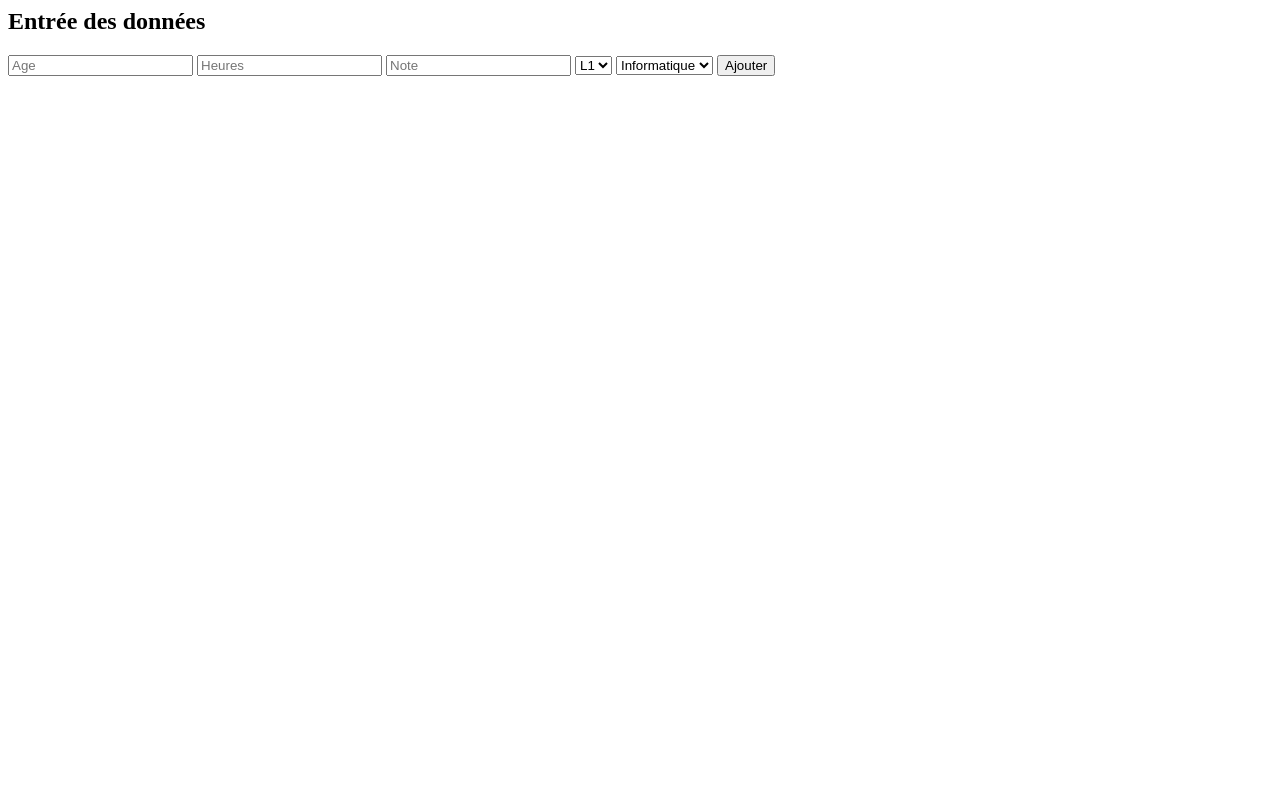
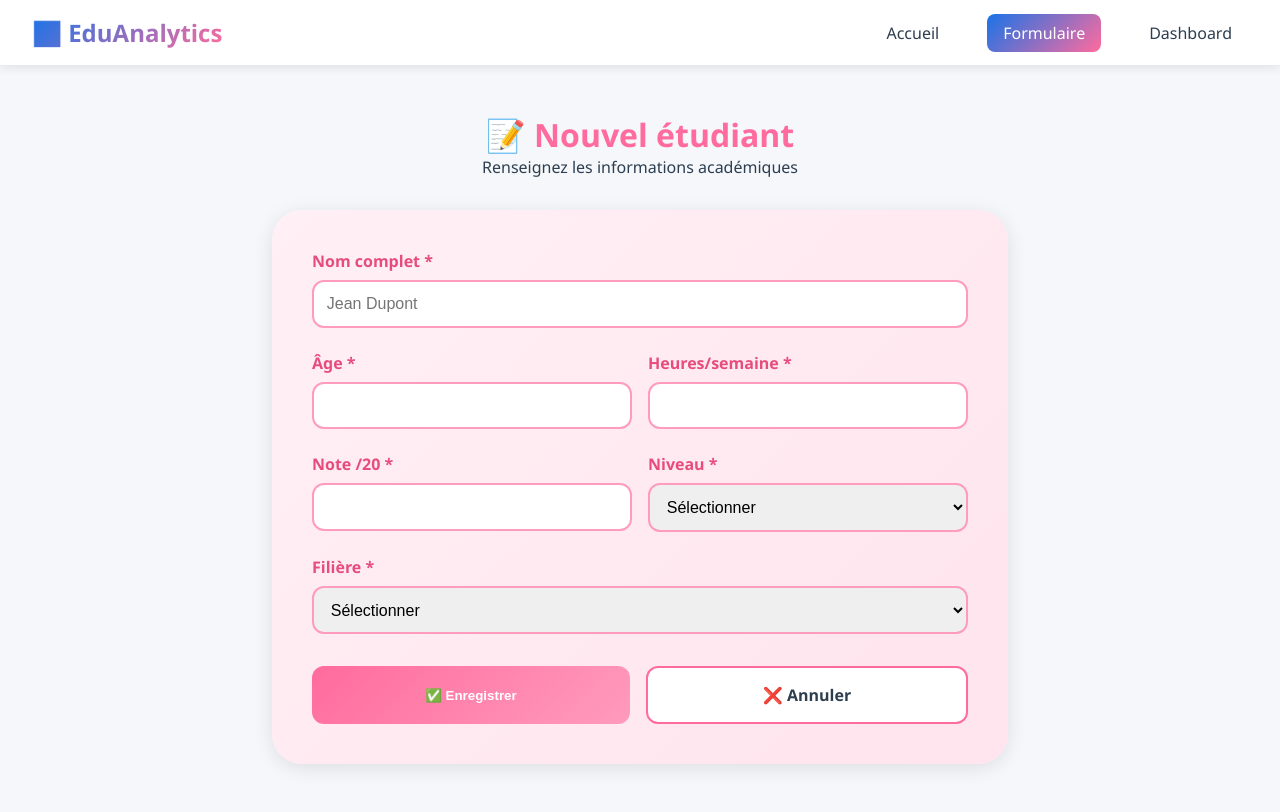
Before and after one commit to ange2005-dot/TP_INF232_ABATSONG_ANGE_MERVEILLES_24G2727, a Flask app: page /form in a window 1280 px wide. Before the commit the page ends 76 px from the top, so only its background shows below. Run offline with Flask 3, Linux system fonts and the light colour scheme.

Commit message:
Update form.html

```diff
--- a/templates/form.html
+++ b/templates/form.html
@@ -1,25 +1,81 @@
-<div class="form-box">
+<!DOCTYPE html>
+<html lang="fr">
+<head>
+    <meta charset="UTF-8">
+    <meta name="viewport" content="width=device-width, initial-scale=1.0">
+    <title>Formulaire - EduAnalytics</title>
+    <link rel="stylesheet" href="{{ url_for('static', filename='style.css') }}">
+</head>
+<body>
+    <nav class="navbar">
+        <div class="nav-container">
+            <div class="logo">📊 EduAnalytics</div>
+            <ul class="nav-links">
+                <li><a href="/">Accueil</a></li>
+                <li><a href="/form" class="active">Formulaire</a></li>
+                <li><a href="/dashboard">Dashboard</a></li>
+            </ul>
+        </div>
+    </nav>
 
-<h2>Entrée des données</h2>
+    <div class="form-container">
+        <div class="form-header">
+            <h2>📝 Nouvel étudiant</h2>
+            <p>Renseignez les informations académiques</p>
+        </div>
 
-<form action="/submit" method="post">
-<input name="age" placeholder="Age">
-<input name="hours" placeholder="Heures">
-<input name="grade" placeholder="Note">
+        <form action="/submit" method="POST" class="form-rose">
+            <div class="form-group">
+                <label>Nom complet *</label>
+                <input type="text" name="name" required placeholder="Jean Dupont">
+            </div>
 
-<select name="education_level">
-<option>L1</option>
-<option>L2</option>
-<option>L3</option>
-</select>
+            <div class="form-row">
+                <div class="form-group">
+                    <label>Âge *</label>
+                    <input type="number" name="age" required min="16" max="100">
+                </div>
+                <div class="form-group">
+                    <label>Heures/semaine *</label>
+                    <input type="number" name="hours" required step="0.5" min="0" max="60">
+                </div>
+            </div>
 
-<select name="major">
-<option>Informatique</option>
-<option>Sciences</option>
-<option>Économie</option>
-</select>
+            <div class="form-row">
+                <div class="form-group">
+                    <label>Note /20 *</label>
+                    <input type="number" name="grade" required step="0.01" min="0" max="20">
+                </div>
+                <div class="form-group">
+                    <label>Niveau *</label>
+                    <select name="level" required>
+                        <option value="">Sélectionner</option>
+                        <option value="L1">Licence 1</option>
+                        <option value="L2">Licence 2</option>
+                        <option value="L3">Licence 3</option>
+                        <option value="M1">Master 1</option>
+                        <option value="M2">Master 2</option>
+                    </select>
+                </div>
+            </div>
 
-<button>Ajouter</button>
-</form>
+            <div class="form-group">
+                <label>Filière *</label>
+                <select name="major" required>
+                    <option value="">Sélectionner</option>
+                    <option value="Informatique">Informatique</option>
+                    <option value="Mathématiques">Mathématiques</option>
+                    <option value="Physique">Physique</option>
+                    <option value="Biologie">Biologie</option>
+                    <option value="Économie">Économie</option>
+                </select>
+            </div>
 
-</div>
+            <div class="form-actions">
+                <button type="submit" class="btn-submit">✅ Enregistrer</button>
+                <a href="/dashboard" class="btn-cancel">❌ Annuler</a>
+            </div>
+        </form>
+    </div>
+</body>
+</html>
```
